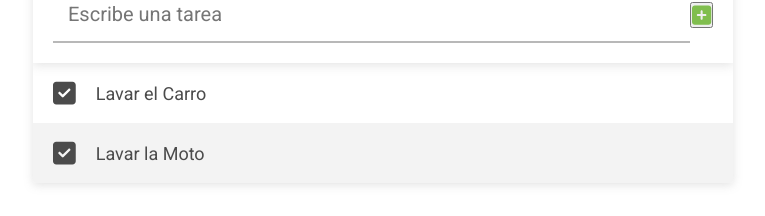
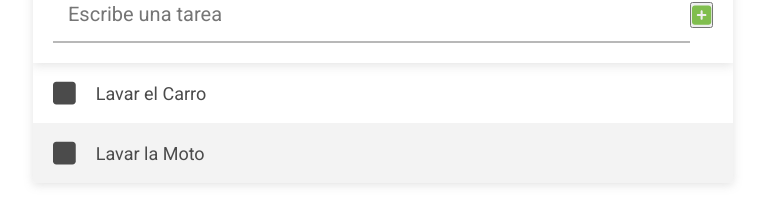
Before and after one commit to Dhramire89/ListaTareasReact, a React (Create React App) app: page / in a window 1280 px wide. Shown: the part 143-359 px from the top of the page, without its empty margins (257-1022 px from the left). Built offline with nearby package versions, Linux system fonts and the light colour scheme.

Commit message:
Actualizado el texto de las tareas y el icono

```diff
--- a/src/App.js
+++ b/src/App.js
@@ -27,8 +27,10 @@ const App =() => {
     <div className="contenedor">
       <Header/>
       <FormularioTareas tareas={tareas} setTareas={setTareas} />
-      <ListaTareas tareas={tareas} setTareas={setTareas}/>
-      <Tarea tareas={tareas}/>
+      <ListaTareas
+        tareas={tareas}
+        setTareas={setTareas}/>
+      <Tarea />
     </div>
   );
 }
--- a/src/Componentes/FormularioTareas.js
+++ b/src/Componentes/FormularioTareas.js
@@ -1,21 +1,22 @@
 import React, {useState} from "react";
 import { FontAwesomeIcon } from '@fortawesome/react-fontawesome'
 import { faPlusSquare } from '@fortawesome/free-solid-svg-icons'
+import { v4 as uuidv4 } from 'uuid';
 
 const FormularioTareas = ({tareas, setTareas}) => {
 
     const [inputTarea, setInputTarea] = useState('');
 
-    const handleInput = (e) =>{
+    const handleInput = (e) => {
         setInputTarea(e.target.value);
     }
 
-    const handleSummit = (e)=>{
+    const handleSummit = (e) => {
         e.preventDefault();
         setTareas([
             ...tareas,
             {
-                id: tareas.length + 1,
+                id: uuidv4(),
                 texto: inputTarea,
                 completada: false
             }
--- a/src/Componentes/ListaTareas.js
+++ b/src/Componentes/ListaTareas.js
@@ -2,13 +2,36 @@ import React from "react";
 import Tarea from './Tarea';
 
 const ListaTareas = ({ tareas, setTareas }) => {
+    const toggleCompletada  = (id) =>{
+        setTareas(tareas.map((tarea)  => {
+            if(tarea.id ===  id){
+                return{
+                    ...tarea, completada: !tarea.completada
+                }
+            }
+            return tarea;
+        }) );
+    };
+
+    const editarTarea  = (id, nuevoTexto) =>{
+        setTareas(tareas.map((tarea)  => {
+            if(tarea.id ===  id){
+                return{
+                    ...tarea, texto: nuevoTexto
+                }
+            }
+            return tarea;
+        }) );
+    };
+
     return (
         <ul className="lista-tareas">
             {tareas.length > 0 ? tareas.map((tarea) => {
-                console.log('Texto para mostrar: ' + tarea.texto);
                 return <Tarea
                             key={tarea.id}
                             tarea={tarea} // Pasamos el objeto tarea completo
+                            toggleCompletada = {toggleCompletada}
+                            editarTarea = {editarTarea}
                         />
 
             }) : (
--- a/src/Componentes/Tarea.js
+++ b/src/Componentes/Tarea.js
@@ -1,8 +1,20 @@
-import React from "react";
+import React, { useState } from "react";
 import { FontAwesomeIcon } from '@fortawesome/react-fontawesome'
-import { faCheckSquare, faEdit, faTimes } from '@fortawesome/free-solid-svg-icons'
+import { faCheckSquare, faSquare, faEdit, faTimes } from '@fortawesome/free-solid-svg-icons'
 
-const Tarea = ({ tarea }) => {
+const Tarea = ({ tarea, toggleCompletada, editarTarea }) => {
+
+    const [editandoTarea, setEditandoTarea] = useState (false);
+    const [nuevaTarea, setNuevaTarea] = useState(tarea ? tarea.texto : 'llego con error la tarea');
+
+    const handleSubmit = (e) => {
+        e.preventDefault();
+        editarTarea(tarea.id, nuevaTarea);
+        setEditandoTarea(false);
+    }
+
+
+
     // Verificamos si 'tarea' está definida y tiene la propiedad 'texto'
     if (!tarea || !tarea.texto) {
         return null; // Evitamos renderizar algo si 'tarea' no es válida
@@ -11,24 +23,42 @@ const Tarea = ({ tarea }) => {
     return (
         <li className="lista-tareas__tarea">
             <FontAwesomeIcon
-            icon={faCheckSquare}
+            icon={tarea.completada ? faCheckSquare : faSquare}
             className="lista-tareas__icono lista-tareas__icono-check"
+            onClick={() => toggleCompletada(tarea.id)}
             />
             <div className="lista-tareas__texto">
-                {tarea.texto} {/* Mostramos el texto de la tarea */}
+                {editandoTarea ?
+                <form className="formulario-editar-tarea" onSubmit={handleSubmit} >
+                    <input
+                    type="text"
+                    className="formulario-editar-tarea__input"
+                    value={nuevaTarea}
+                    onChange={(e) => setNuevaTarea(e.target.value)}
+                    >
+                    </input>
+                    <button
+                    type="submit"
+                    className="formulario-editar-tarea__btn"
+                     >Actualizar </button>
+                </form>
+                : // si no condifcional
+                tarea.texto
+            }
             </div>
             <div className="lista-tareas__contenedor-tonones">
                 <FontAwesomeIcon
                     icon={faEdit}
                     className="lista-tareas__icono lista-tareas__icono-accion"
+                    onClick={()=> setEditandoTarea(!editandoTarea)}
+                    value={nuevaTarea}
+                    onChange= {(e) => setNuevaTarea(e.target.value)}
                  />
                 <FontAwesomeIcon
                     icon={faTimes}
                     className="lista-tareas__icono lista-tareas__icono-accion"
                 />
-
             </div>
-
         </li>
     );
 }
```
Lines whose indentation alone changed are shown as unchanged.
